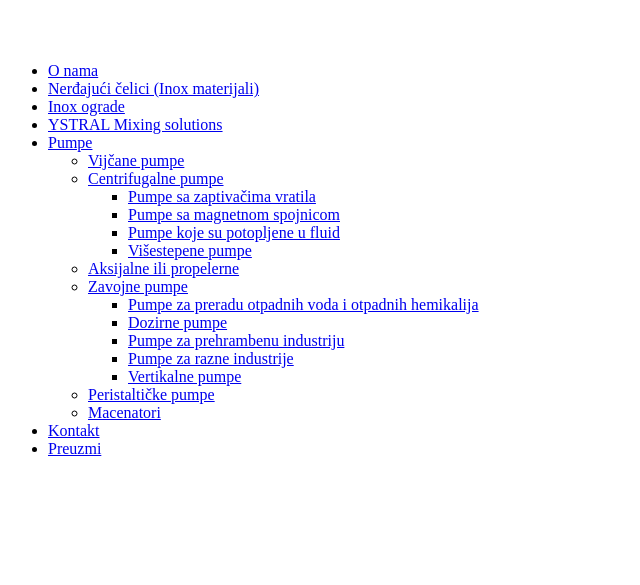
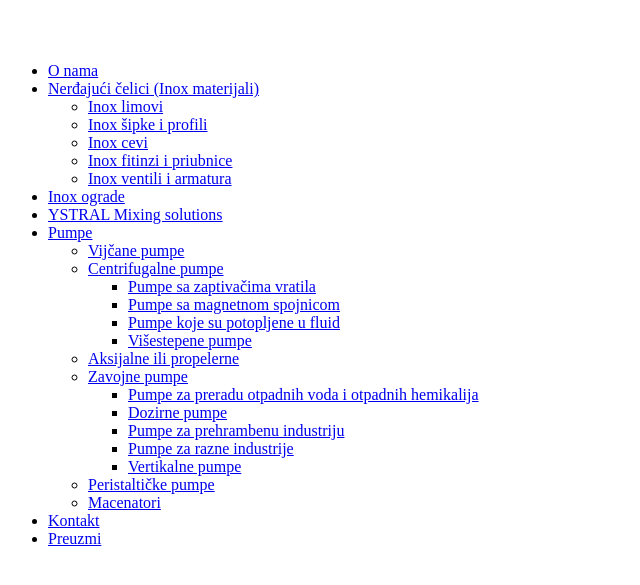
Before and after one commit to milosRank/rm-alcon-stahl, a PHP site: page /partials/elements/header.php in a window 1280 px wide. Shown: the top 585 px of the page, without its empty margins (0-640 px from the left). Run offline with PHP 8.4, Linux system fonts and the light colour scheme.

Commit message:
Header improvement

```diff
--- a/assets/js/init.js
+++ b/assets/js/init.js
@@ -5,7 +5,7 @@
 // ==== LOAD EVENT ====
 
 window.addEventListener("load", () => {
-    floatingHeader(100);
+    floatingHeader();
     initDropdown(".header__links-list");
 });
 
@@ -15,7 +15,7 @@ window.addEventListener("load", () => {
 
 document.addEventListener("scroll", function() {
     getScrollDirection();
-    floatingHeader(100);
+    floatingHeader();
 });
 
 
--- a/assets/scss/partials/header/_header.scss
+++ b/assets/scss/partials/header/_header.scss
@@ -166,7 +166,7 @@ header .links-holder  {
             }
 
             &::after {
-                @include pseudo("",212px,1px,absolute);
+                @include pseudo("",100%,1px,absolute);
                 background-color: rgba(252, 251, 251, 0.3);
                 left: 0;
                 bottom: 0;
--- a/partials/elements/header.php
+++ b/partials/elements/header.php
@@ -32,6 +32,13 @@
                                                 </li>
                                                 <li>
                                                     <a href="#">Nerđajući čelici (Inox materijali)</a>
+                                                    <ul>
+                                                        <li><a href="#">Inox limovi</a></li>
+                                                        <li><a href="#">Inox šipke i profili</a></li>
+                                                        <li><a href="#">Inox cevi</a></li>
+                                                        <li><a href="#">Inox fitinzi i priubnice</a></li>
+                                                        <li><a href="#">Inox ventili i armatura</a></li>
+                                                    </ul>
                                                 </li>
                                                 <li>
                                                     <a href="#">Inox ograde</a>
```
Also changed, not shown: assets/js/header/header.js (+15 -11 lines), index.html (+7 -0 lines). Lines whose indentation alone changed are shown as unchanged.
